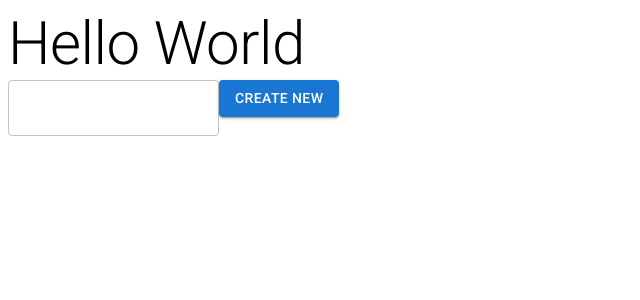
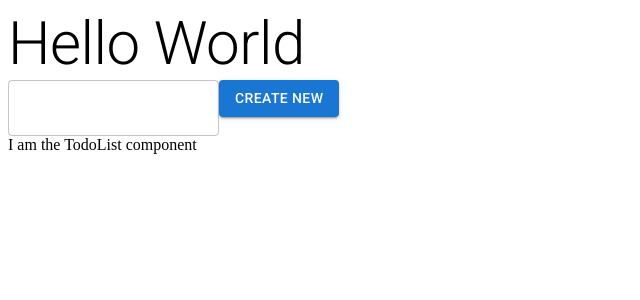
Before and after one commit to jvaneyken/todo-chrome-extension, a React (Vite) app: page / in a window 1280 px wide. Shown: the top 300 px of the page, without its empty margins (0-640 px from the left). Built offline with nearby package versions, Linux system fonts and the light colour scheme.

Commit message:
Create TodoList component

```diff
--- a/src/App.tsx
+++ b/src/App.tsx
@@ -1,13 +1,16 @@
 import { Typography } from "@mui/material";
 
-import AppHeader from './components/AppHeader.tsx';
-
+import AppHeader from "./components/AppHeader.tsx";
+import TodoList from "./components/TodoList.tsx";
 
 function App() {
-  return <>
-  <Typography variant="h2">Hello World</Typography>
-  <AppHeader />
-  </>;
+  return (
+    <>
+      <Typography variant="h2">Hello World</Typography>
+      <AppHeader />
+      <TodoList />
+    </>
+  );
 }
 
 export default App;
--- /dev/null
+++ b/src/components/TodoList.tsx
@@ -0,0 +1,9 @@
+const TodoList = () =>  {
+    return(
+        <>
+            <div>I am the TodoList component</div>
+        </>
+    );
+}
+
+export default TodoList;
```
